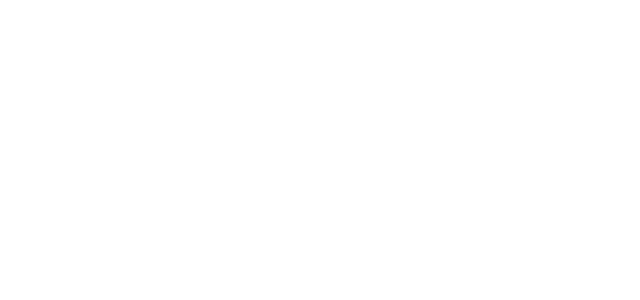
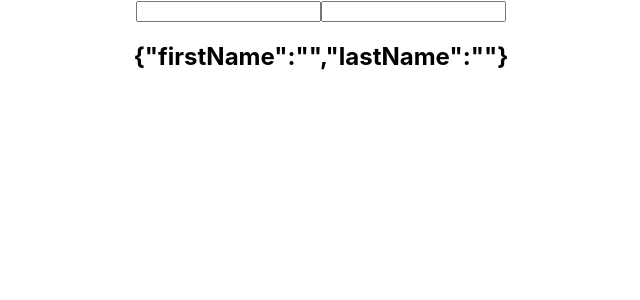
Before and after one commit to Code-Institute-Solutions/react-1-18-49, a React (Create React App) app: page / in a window 1280 px wide. Shown: the top 300 px of the page, without its empty margins (319-959 px from the left). Built offline with nearby package versions, Linux system fonts and the light colour scheme.

Commit message:
new branch 038.2

```diff
--- a/src/App.js
+++ b/src/App.js
@@ -1,7 +1,14 @@
 import "./App.css";
+// import StatefulGreetingWithPrevState from "./components/StatefulGreetingWithPrevState";
+// import HooksCounter from "./components/HooksCounter";
+import UseStateWithObjects from "./components/UseStateWithObjects";
 
 function App() {
-  return <div className="App"></div>;
+  return <div className="App">
+      {/* <StatefulGreetingWithPrevState />
+      <HooksCounter /> */}
+      <UseStateWithObjects />
+  </div>;
 }
 
 export default App;
--- /dev/null
+++ b/src/components/HooksCounter.js
@@ -0,0 +1,23 @@
+import React, { useState } from "react";
+
+export default function HooksCounter(props) {
+    // count: a new state property
+    // setCount: a method to update count
+    // useState(0): initialize count to 0
+    const [count, setCount] = useState(0);
+
+    return (
+        <div className="greeting">
+        <h1>
+            Hello {props.name}!
+            I'm a functional component with hooks!
+        </h1>
+        <h2>You clicked {count} times</h2>
+        <button onClick={
+            () => setCount(count => count + 1)
+        }>
+            Increment Counter
+        </button>
+        </div>
+    );
+}
--- /dev/null
+++ b/src/components/StatefulGreetingWithPrevState.js
@@ -0,0 +1,68 @@
+import React from "react";
+
+class StatefulGreetingWithPrevState extends React.Component {
+
+    constructor(props) {
+        super(props);
+        this.state = {
+            introduction: "Hello!",
+            buttonText: "Exit",
+            count: 0,
+        };
+    }
+
+    handleClick() {
+        // this.setState({
+        //     introduction: this.state.introduction === "Hello!" ? "Goodbye!" : "Hello!",
+        //     buttonText: this.state.buttonText === "Exit" ? "Enter" : "Exit",
+        // }, () => {
+        //     console.log("New State", this.state.introduction);
+        //     console.log("New State", this.state.buttonText);
+        // });
+        // console.log(this.state.introduction);
+        // console.log(this.state.buttonText);
+        this.setState((prevState, prevProps) => {
+            console.log('Previous State:', prevState);
+            console.log('Previous Props:', prevProps);
+            return {
+                introduction: prevState.introduction === "Hello!" ? "Goodbye!" : "Hello!",
+                buttonText: prevState.buttonText === "Exit" ? "Enter" : "Exit",
+            }
+        });
+    }
+
+    increment() {
+        // this.setState({
+        //     count: this.state.count + 1,
+        // })
+        // console.log(this.state.count);
+        this.setState((prevState, prevProps) => {
+            console.log('Previous State:', prevState);
+            console.log('Previous Props:', prevProps);
+            return {
+                count: prevState.count + 1,
+            }
+        });
+    }
+
+    incrementFive() {
+        this.increment();
+        this.increment();
+        this.increment();
+        this.increment();
+        this.increment();
+    }
+
+    render() {
+        return (
+            <div>
+                <h1>{this.state.introduction} {this.props.greeting}</h1>
+                <button onClick={() => this.handleClick()}>{this.state.buttonText}</button>
+                <button onClick={() => this.incrementFive()}>Increment 5</button>
+                <p>You've clicked {this.state.count} times</p>
+            </div>
+        )
+    }
+}
+
+export default StatefulGreetingWithPrevState;
--- /dev/null
+++ b/src/components/UseStateWithObjects.js
@@ -0,0 +1,29 @@
+import React, { useState } from 'react'
+
+function UseStateWithObjects() {
+    const [name, setName] = useState({ firstName: "", lastName: "" });
+
+    return (
+        <div>
+            <form>
+                <input
+                    type="text"
+                    value={name.firstName}
+                    onChange={e => setName({
+                        ...name, firstName: e.target.value
+                    })}
+                />
+                <input
+                    type="text"
+                    value={name.lastName}
+                    onChange={e => setName({
+                        ...name, lastName: e.target.value
+                    })}
+                />
+                <h2>{JSON.stringify(name)}</h2>
+            </form>
+        </div>
+    )
+}
+
+export default UseStateWithObjects
```
